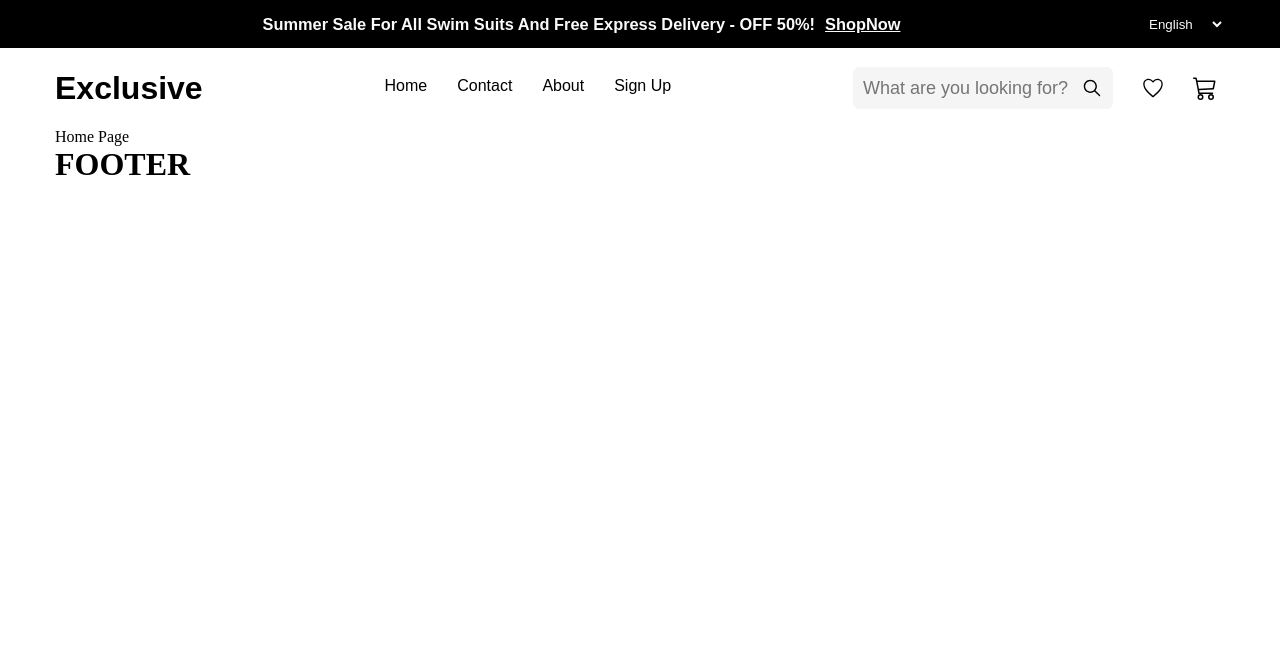
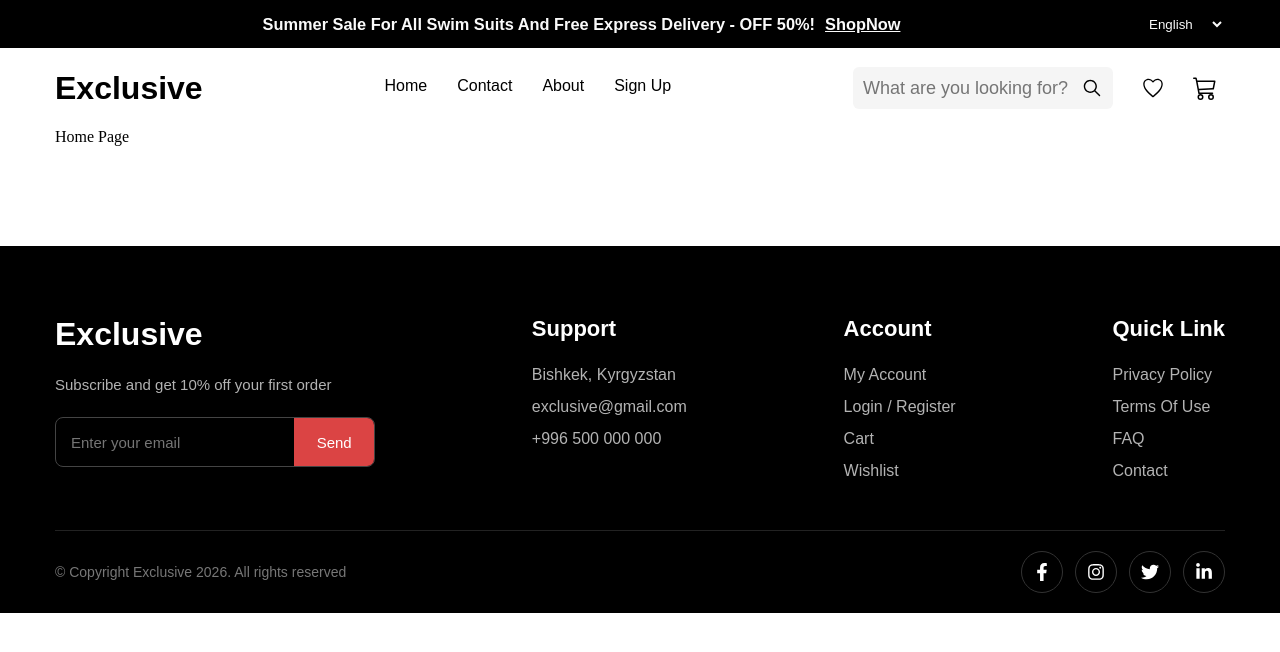
Before and after one commit to nurbolot2006/Exclusive, a React (Vite) app: page / in a window 1280 px wide. Shown: the top 652 px of the page. Built offline with nearby package versions, Linux system fonts and the light colour scheme.

Commit message:
add footer

```diff
--- a/src/components/layout/footer/Footer.jsx
+++ b/src/components/layout/footer/Footer.jsx
@@ -1,9 +1,107 @@
+import {
+    FaFacebookF,
+    FaInstagram,
+    FaTwitter,
+    FaLinkedinIn
+} from "react-icons/fa";
+
+import styles from "./Footer.module.css";
 
 const Footer = () => {
     return (
-        <div className={"container"}>
-            <h1>FOOTER</h1>
-        </div>
+        <footer className={styles.footer}>
+            <div className={`${styles.footer_container} container`}>
+                <div className={styles.footer_top}>
+                    <div className={styles.footer_logo}>
+                        <h2>Exclusive</h2>
+                        <p>
+                            Subscribe and get 10% off your first order
+                        </p>
+
+                        <div className={styles.subscribe}>
+                            <input
+                                type="email"
+                                placeholder="Enter your email"
+                            />
+
+                            <button>Send</button>
+                        </div>
+                    </div>
+
+                    <div className={styles.footer_links}>
+                        <h3>Support</h3>
+
+                        <p>Bishkek, Kyrgyzstan</p>
+                        <p>exclusive@gmail.com</p>
+                        <p>+996 500 000 000</p>
+                    </div>
+
+                    <div className={styles.footer_links}>
+                        <h3>Account</h3>
+
+                        <p>My Account</p>
+                        <p>Login / Register</p>
+                        <p>Cart</p>
+                        <p>Wishlist</p>
+                    </div>
+
+                    <div className={styles.footer_links}>
+                        <h3>Quick Link</h3>
+
+                        <p>Privacy Policy</p>
+                        <p>Terms Of Use</p>
+                        <p>FAQ</p>
+                        <p>Contact</p>
+                    </div>
+                </div>
+
+                <div className={styles.footer_bottom}>
+                    <p>© Copyright Exclusive 2026. All rights reserved</p>
+
+                    <div className={styles.socials}>
+                        <a
+                            href="https://facebook.com"
+                            target="_blank"
+                            rel="noopener noreferrer"
+                        >
+                            <button>
+                                <FaFacebookF/>
+                            </button>
+                        </a>
+
+                        <a
+                            href="https://instagram.com"
+                            target="_blank"
+                            rel="noopener noreferrer"
+                        >
+                            <button>
+                                <FaInstagram/>
+                            </button>
+                        </a>
+
+                        <a
+                            href="https://twitter.com"
+                            target="_blank"
+                            rel="noopener noreferrer"
+                        >
+                            <button>
+                                <FaTwitter/>
+                            </button>
+                        </a>
+
+                        <a
+                            href="https://linkedin.com"
+                            target="_blank"
+                            rel="noopener noreferrer"
+                        >
+                            <button>
+                                <FaLinkedinIn/>
+                            </button>
+                        </a>
+                    </div>
+                </div>
+            </div>
+        </footer>
     );
 };
 
--- /dev/null
+++ b/src/components/layout/footer/Footer.module.css
@@ -0,0 +1,137 @@
+.footer {
+    width: 100%;
+    background: #000;
+    color: white;
+    padding: 70px 0 20px;
+    margin-top: 100px;
+    font-family: Poppins, sans-serif;
+}
+
+.footer_container {
+    display: flex;
+    flex-direction: column;
+    gap: 50px;
+}
+
+.footer_top {
+    display: flex;
+    justify-content: space-between;
+    gap: 40px;
+    flex-wrap: wrap;
+}
+
+.footer_logo {
+    max-width: 320px;
+}
+
+.footer_logo h2 {
+    font-size: 32px;
+    margin-bottom: 20px;
+}
+
+.footer_logo p {
+    font-size: 15px;
+    color: #b3b3b3;
+    line-height: 1.6;
+    margin-bottom: 20px;
+}
+
+.subscribe {
+    width: 100%;
+    height: 50px;
+    border: 1px solid #444;
+    border-radius: 8px;
+    overflow: hidden;
+    display: flex;
+}
+
+.subscribe input {
+    width: 100%;
+    height: 100%;
+    border: none;
+    outline: none;
+    background: transparent;
+    padding: 0 15px;
+    color: white;
+    font-size: 15px;
+}
+
+.subscribe button {
+    width: 110px;
+    border: none;
+    background: #db4444;
+    color: white;
+    cursor: pointer;
+    font-size: 15px;
+    transition: 0.3s;
+}
+
+.subscribe button:hover {
+    background: #ff5c5c;
+}
+
+.footer_links {
+    display: flex;
+    flex-direction: column;
+    gap: 14px;
+}
+
+.footer_links h3 {
+    font-size: 22px;
+    margin-bottom: 10px;
+}
+
+.footer_links p {
+    color: #b3b3b3;
+    cursor: pointer;
+    transition: 0.3s;
+}
+
+.footer_links p:hover {
+    color: white;
+    transform: translateX(5px);
+}
+
+.footer_bottom {
+    border-top: 1px solid #222;
+    padding-top: 20px;
+
+    display: flex;
+    align-items: center;
+    justify-content: space-between;
+    gap: 20px;
+    flex-wrap: wrap;
+}
+
+.footer_bottom p {
+    color: #777;
+    font-size: 14px;
+}
+
+.socials {
+    display: flex;
+    align-items: center;
+    gap: 12px;
+}
+
+.socials button {
+    width: 42px;
+    height: 42px;
+    border-radius: 50%;
+    border: 1px solid #333;
+    background: transparent;
+    color: white;
+    font-size: 18px;
+    cursor: pointer;
+    transition: 0.3s;
+
+    display: flex;
+    align-items: center;
+    justify-content: center;
+}
+
+.socials button:hover {
+    background: #db4444;
+    border-color: #db4444;
+    transform: translateY(-4px);
+}
```
